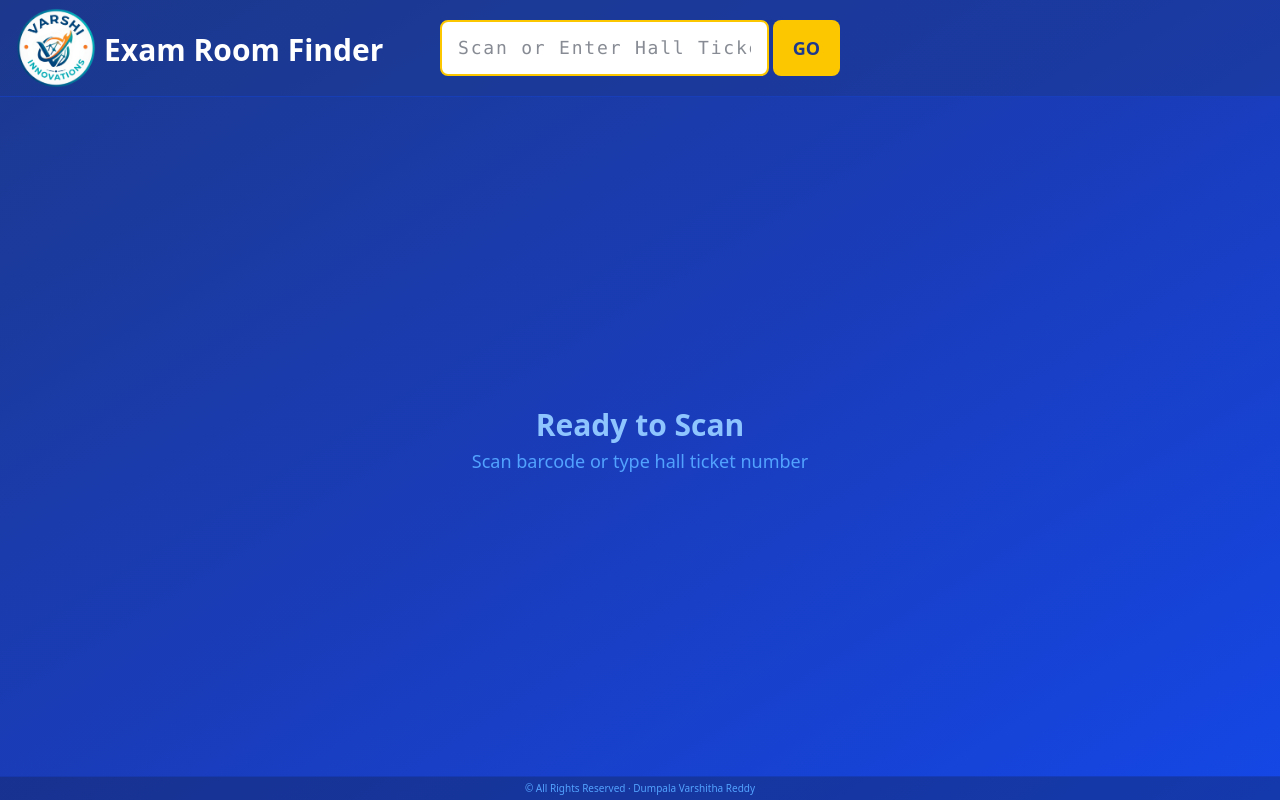
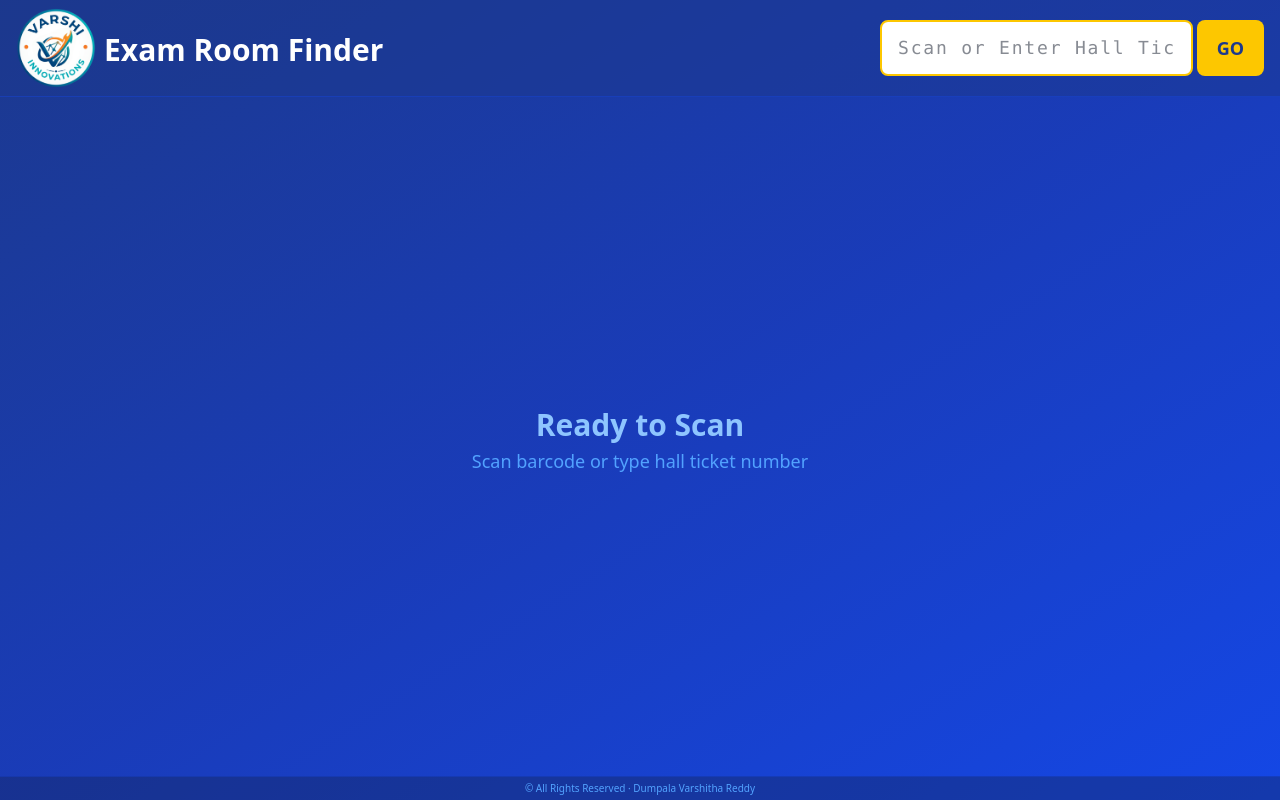
Before and after one commit to skilltimate1408/VarshithaKalanjali, a Next.js app: page /student in a window 1280 px wide. Built offline with nearby package versions, Linux system fonts and the light colour scheme.

Commit message:
increase font sizes

```diff
--- a/app/student/page.tsx
+++ b/app/student/page.tsx
@@ -136,7 +136,8 @@ export default function StudentKiosk() {
 
         </div>
         {/* Input stretches to fill remaining space */}
-                <div className="flex gap-1 w-100 absolute left-1/2 -translate-x-1/2">
+                      <div className="flex gap-1 w-96 ml-auto">
+
 
 
           <input
```
